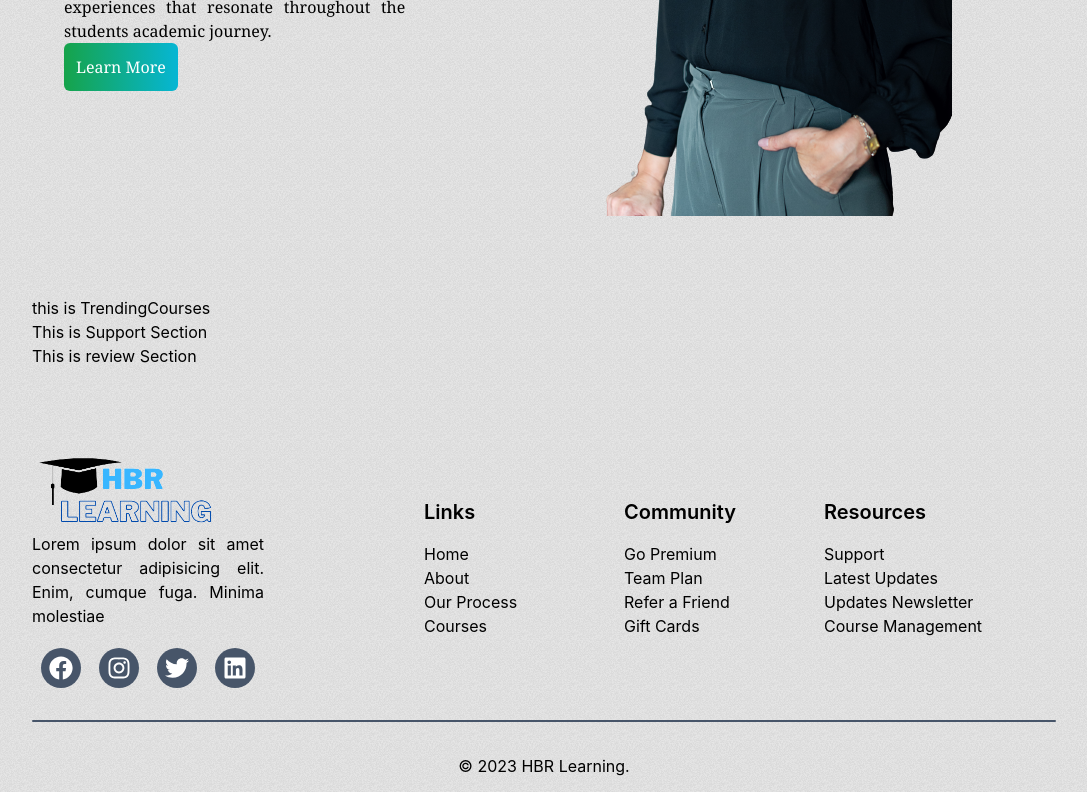
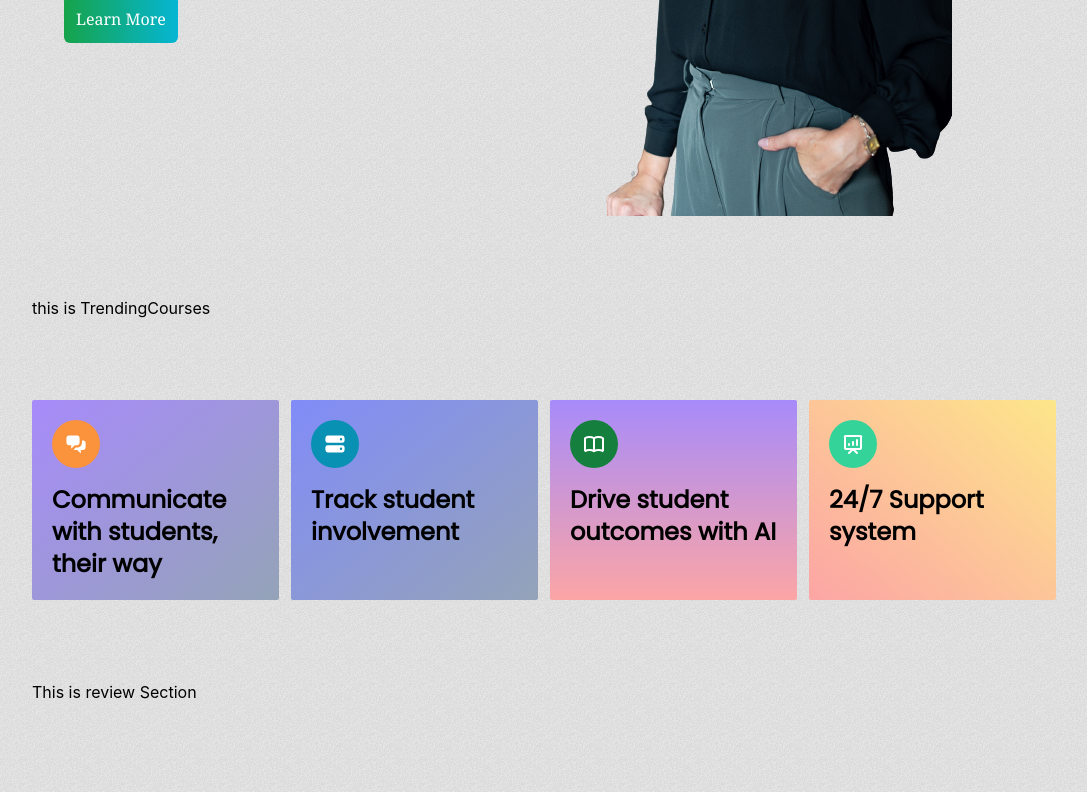
Before and after one commit to rakib4485/HBR-Learning-client, a React (Create React App) app: page / in a window 1280 px wide. Shown: the part 651-1443 px from the top of the page, without its empty margins (96-1183 px from the left). Built offline with nearby package versions, Linux system fonts and the light colour scheme.

Commit message:
support section completed

```diff
--- a/src/pages/Home/HeroTwo/HeroTwo.js
+++ b/src/pages/Home/HeroTwo/HeroTwo.js
@@ -5,9 +5,9 @@ const HeroTwo = () => {
     return (
         <div className='my-20'>
             <div className='grid grid-cols-1 lg:grid-cols-2 items-center'>
-            <div className='w-2/3 font-serif lg:ml-8'>
+            <div className='font-serif lg:ml-8'>
                     <h1 className='text-5xl font-bold'>Build personalized student experience</h1>
-                    <p className='text-justify'>Meet the needs of the modern student and drive outcomes with a student engagement platform that creates personal, mobile experiences that resonate throughout the students academic journey.</p>
+                    <p className='text-justify my-3'>Meet the needs of the modern student and drive outcomes with a student engagement platform that creates personal, mobile experiences that resonate throughout the students academic journey.</p>
                     <button className='bg-gradient-to-l from-cyan-500 to-green-600 p-3 rounded-md text-white'>Learn More</button>
                 </div>
                 <div>
--- /dev/null
+++ b/src/pages/Home/Support/Support.css
@@ -0,0 +1,5 @@
+@import url('https://fonts.googleapis.com/css2?family=Poppins&display=swap');
+
+.card-text{
+    font-family: 'Poppins', sans-serif;
+}
--- a/src/pages/Home/Support/Support.js
+++ b/src/pages/Home/Support/Support.js
@@ -1,9 +1,28 @@
 import React from 'react';
+import { HiChatAlt2, HiServer, HiOutlineBookOpen, HiOutlinePresentationChartBar } from "react-icons/hi";
+import './Support.css';
 
 const Support = () => {
     return (
-        <div>
-            <h1>This is Support Section</h1>
+        <div className='my-20 card-text'>
+            <div className='grid gap-3 grid-cols-1 lg:grid-cols-4'>
+                <div className='bg-gradient-to-tl from-slate-400 to-violet-400 p-5 rounded-sm'>
+                    <HiChatAlt2 className='bg-orange-400 text-5xl rounded-full p-3 text-white'></HiChatAlt2>
+                    <h1 className='text-2xl font-semibold mt-4'>Communicate with students, their way</h1>
+                </div>
+                <div className='text-5xl p-5 bg-gradient-to-br from-indigo-400 to-slate-400 rounded-sm'>
+                    <HiServer className='bg-cyan-600 rounded-full p-3 text-white'></HiServer>
+                    <h1 className='text-2xl font-semibold mt-4'>Track student involvement</h1>
+                </div>
+                <div className='text-5xl p-5 bg-gradient-to-b from-violet-400 to-red-300 rounded-sm'>
+                    <HiOutlineBookOpen className='bg-green-700 rounded-full p-3 text-white'></HiOutlineBookOpen>
+                    <h1 className="text-2xl font-semibold mt-4">Drive student outcomes with AI</h1>
+                </div>
+                <div className='text-5xl p-5 bg-gradient-to-bl from-amber-200 to-red-300 rounded-sm'>
+                    <HiOutlinePresentationChartBar className='bg-emerald-400 rounded-full p-3 text-white'></HiOutlinePresentationChartBar>
+                    <h1 className='text-2xl font-semibold mt-4'>24/7 Support system</h1>
+                </div>
+            </div>
         </div>
     );
 };
```
